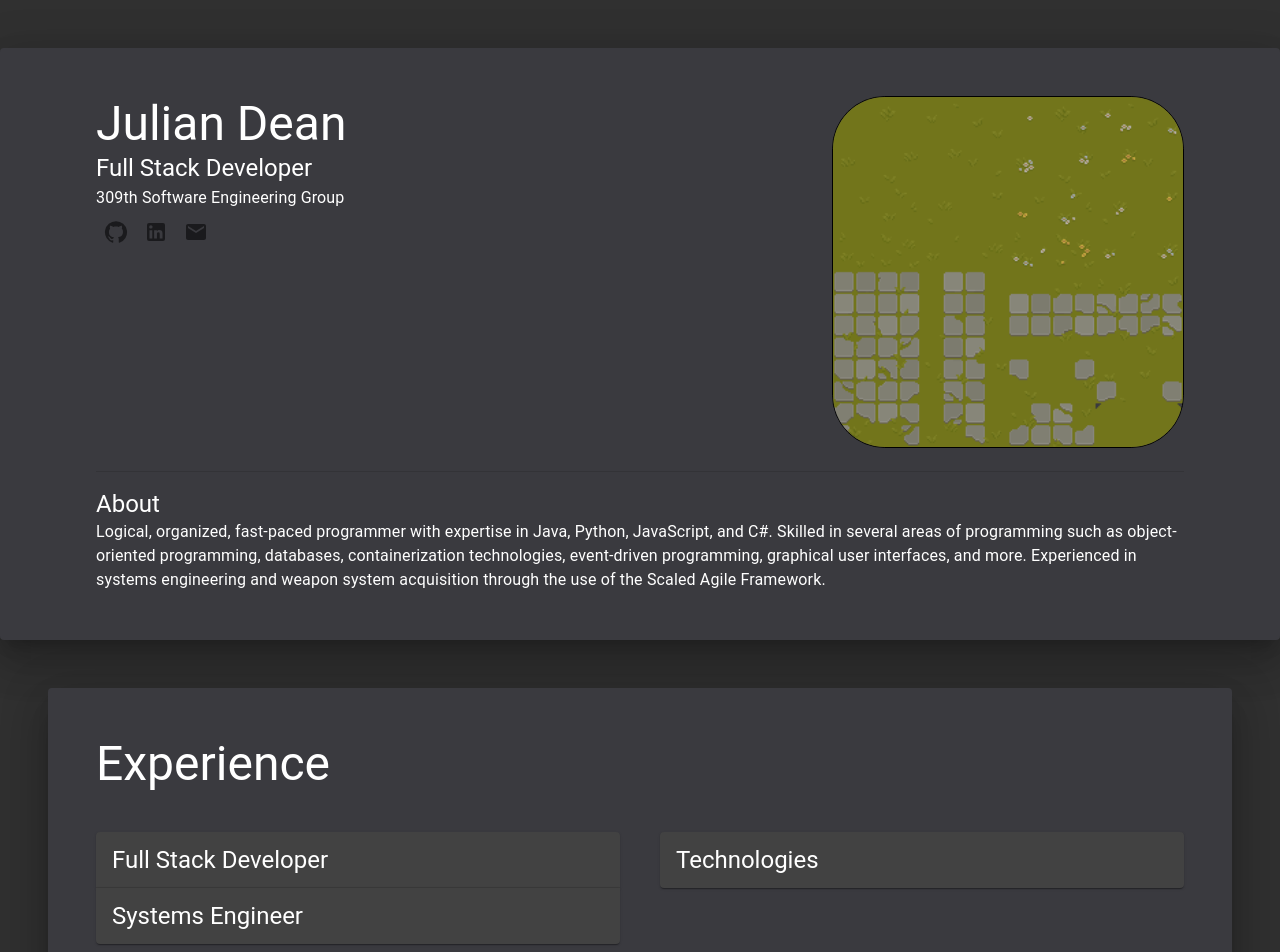
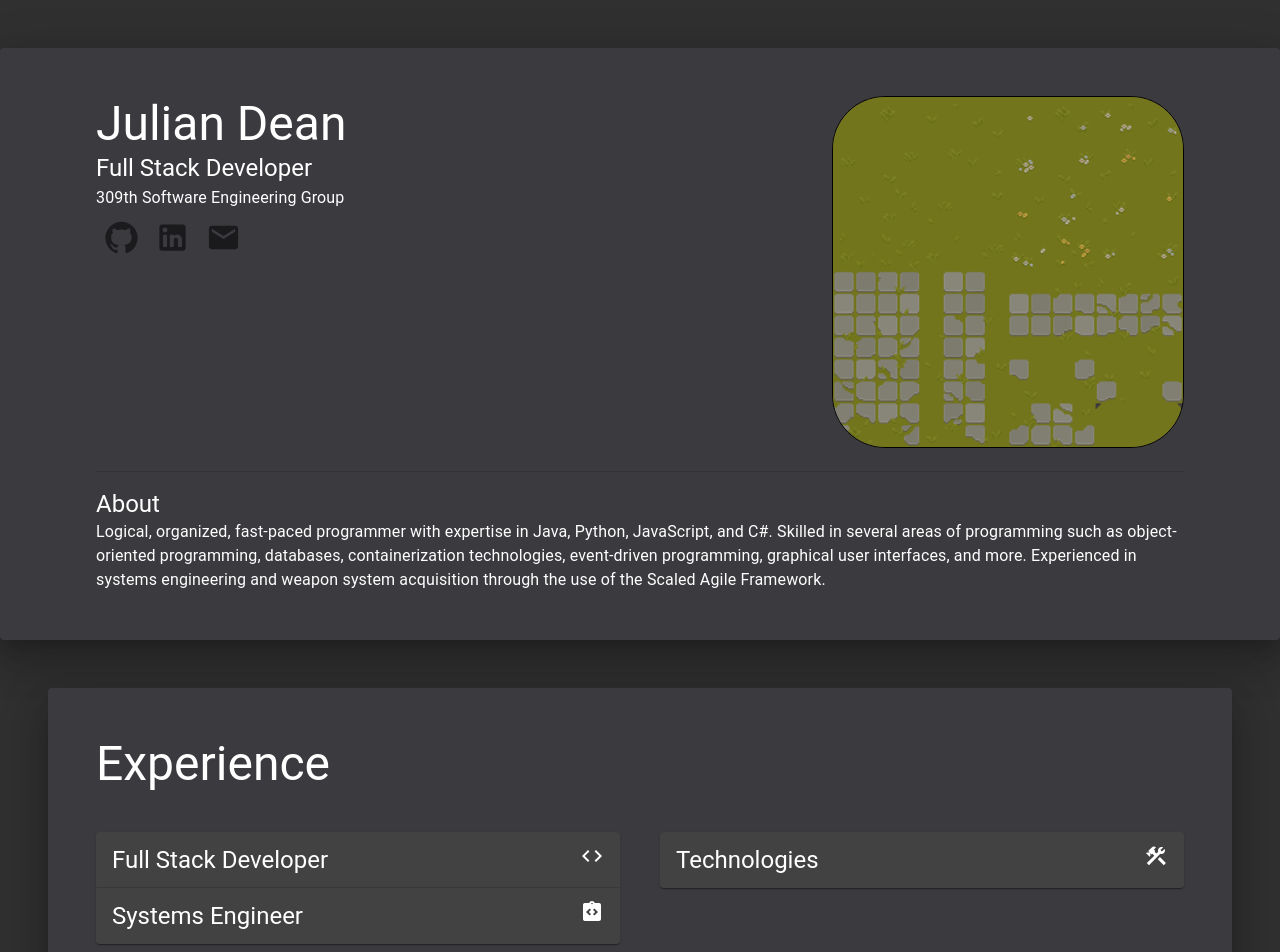
Before and after one commit to JFujitaD/Portfolio, a React (Create React App) app: page / in a window 1280 px wide. Shown: the top 952 px of the page. Built offline with nearby package versions, Linux system fonts and the light colour scheme.

Commit message:
Added icons

```diff
--- a/src/components/experiences/Experiences.jsx
+++ b/src/components/experiences/Experiences.jsx
@@ -1,8 +1,15 @@
 import { Paper, Typography, Grid, Accordion, AccordionSummary, AccordionDetails, useTheme } from "@mui/material";
+import IntegrationInstructionsIcon from '@mui/icons-material/IntegrationInstructions';
+import CodeIcon from '@mui/icons-material/Code';
+import ConstructionIcon from '@mui/icons-material/Construction';
 import experiencesData from './experiencesData.json';
 import './Experiences.css';
 
 const Experiences = () => {
+    const iconMapping = [
+        <CodeIcon />,
+        <IntegrationInstructionsIcon />,
+    ];
     const theme = useTheme();
 
     return (
@@ -23,7 +30,14 @@ const Experiences = () => {
                         return (
                             <Accordion key={e.name}>
                                 <AccordionSummary>
+                                    <Grid container>
+                                        <Grid item xs={11}>
                                             <Typography variant='h5'>{e.title}</Typography>
+                                        </Grid>
+                                        <Grid item xs={1} sx={{ textAlign: 'right' }}>
+                                            {iconMapping[e.id]}
+                                        </Grid>
+                                    </Grid>
                                 </AccordionSummary>
                                 <AccordionDetails>
                                     <Accordion>
@@ -58,14 +72,25 @@ const Experiences = () => {
                 <Grid item xs={6}>
                     <Accordion>
                         <AccordionSummary>
+                        <Grid container>
+                            <Grid item xs={11}>
                                 <Typography variant='h5'>Technologies</Typography>
+                            </Grid>
+                            <Grid item xs={1} sx={{ textAlign: 'right' }}>
+                                <ConstructionIcon />
+                            </Grid>
+                        </Grid>
                         </AccordionSummary>
                         <AccordionDetails>
+                            <ul className="List">
                                 {experiencesData.technologies.map((t) => {
                                     return (
+                                        <li>
                                             <Typography key={t} variant='subtitle1'>{t}</Typography>
+                                        </li>
                                     );
                                 })}
+                            </ul>
                         </AccordionDetails>
                     </Accordion>
                 </Grid>
--- a/src/components/experiences/experiencesData.json
+++ b/src/components/experiences/experiencesData.json
@@ -1,6 +1,7 @@
 {
     "industry": [
         {
+            "id": 0,
             "name": "United States Space Force",
             "title": "Full Stack Developer",
             "description": "Developed defensive cyber operations for space (DCO-S) software for the United States Space Force (USSF).",
@@ -15,6 +16,7 @@
             ]
         },
         {
+            "id": 1,
             "name": "United States Air Force",
             "title": "Systems Engineer",
             "description": "desc",
--- a/src/components/header/Header.jsx
+++ b/src/components/header/Header.jsx
@@ -26,13 +26,13 @@ const Header = () => {
                     <Typography variant='h5'>{jobTitle}</Typography>
                     <Typography variant='subtitle1'>{company}</Typography>
                     <IconButton>
-                        <GitHubIcon />
+                        <GitHubIcon fontSize='large' />
                     </IconButton>
                     <IconButton>
-                        <LinkedInIcon />
+                        <LinkedInIcon fontSize='large' />
                     </IconButton>
                     <IconButton>
-                        <EmailIcon />
+                        <EmailIcon fontSize='large' />
                     </IconButton>
                 </Grid>
                 <Grid item xs={4}>
```
Lines whose indentation alone changed are shown as unchanged.
